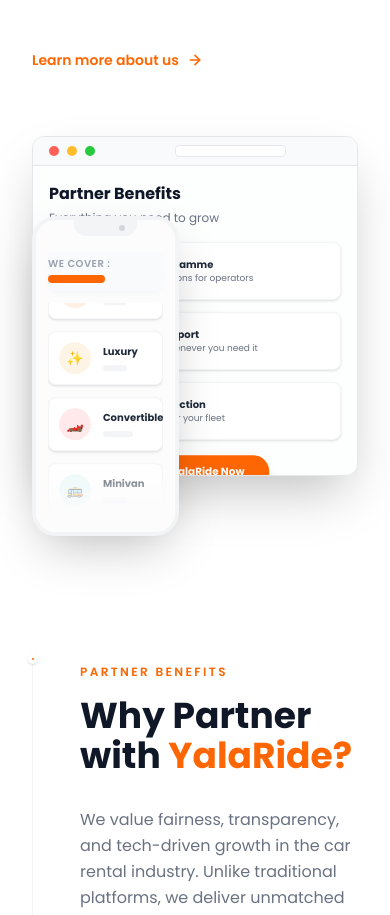
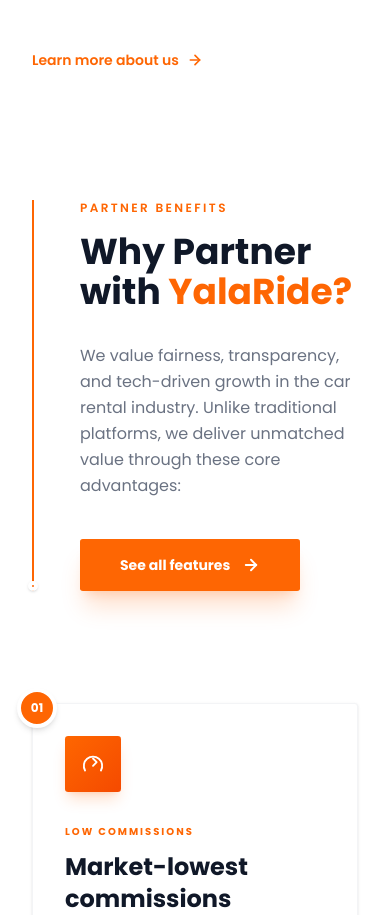
Before and after one commit to yellaride/yalaride.net, a Next.js app: page / in a window 390 px wide. Shown: the part 1443-2358 px from the top of the page. Built offline with nearby package versions, Linux system fonts and the light colour scheme.

Commit message:
feat: add AboutSection component with animated UI mockups and platform highlights

```diff
--- a/app/components/AboutSection.tsx
+++ b/app/components/AboutSection.tsx
@@ -70,7 +70,7 @@
           </div>
 
           {/* Right: Stats + Visual Mockup */}
-          <div className="relative w-full h-[400px] md:h-[450px] lg:h-[500px]">
+          <div className="hidden md:block relative w-full h-[400px] md:h-[450px] lg:h-[500px]">
 
             {/* Desktop / Browser Mockup UI (Background Right) */}
             <motion.div
```
